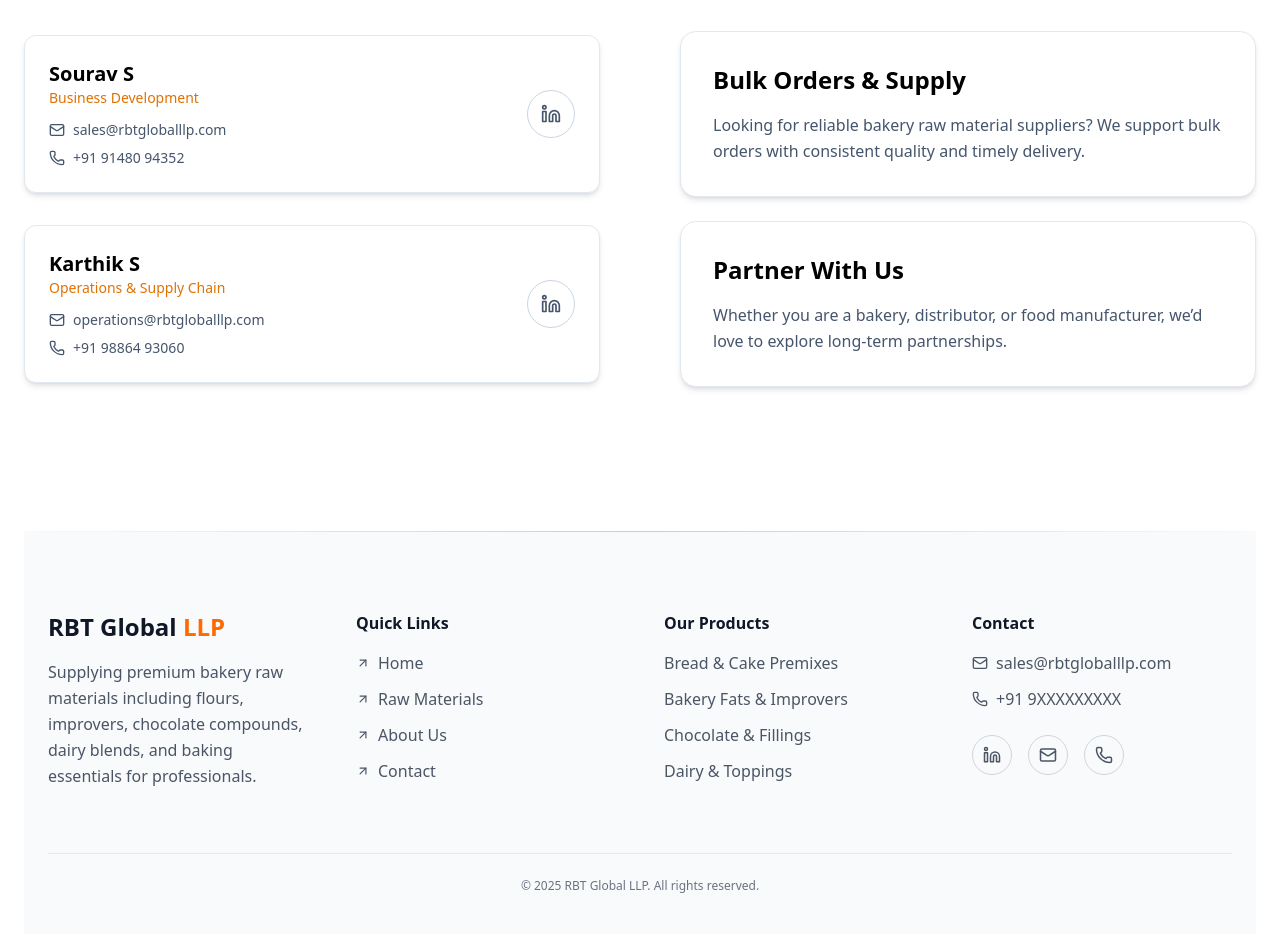
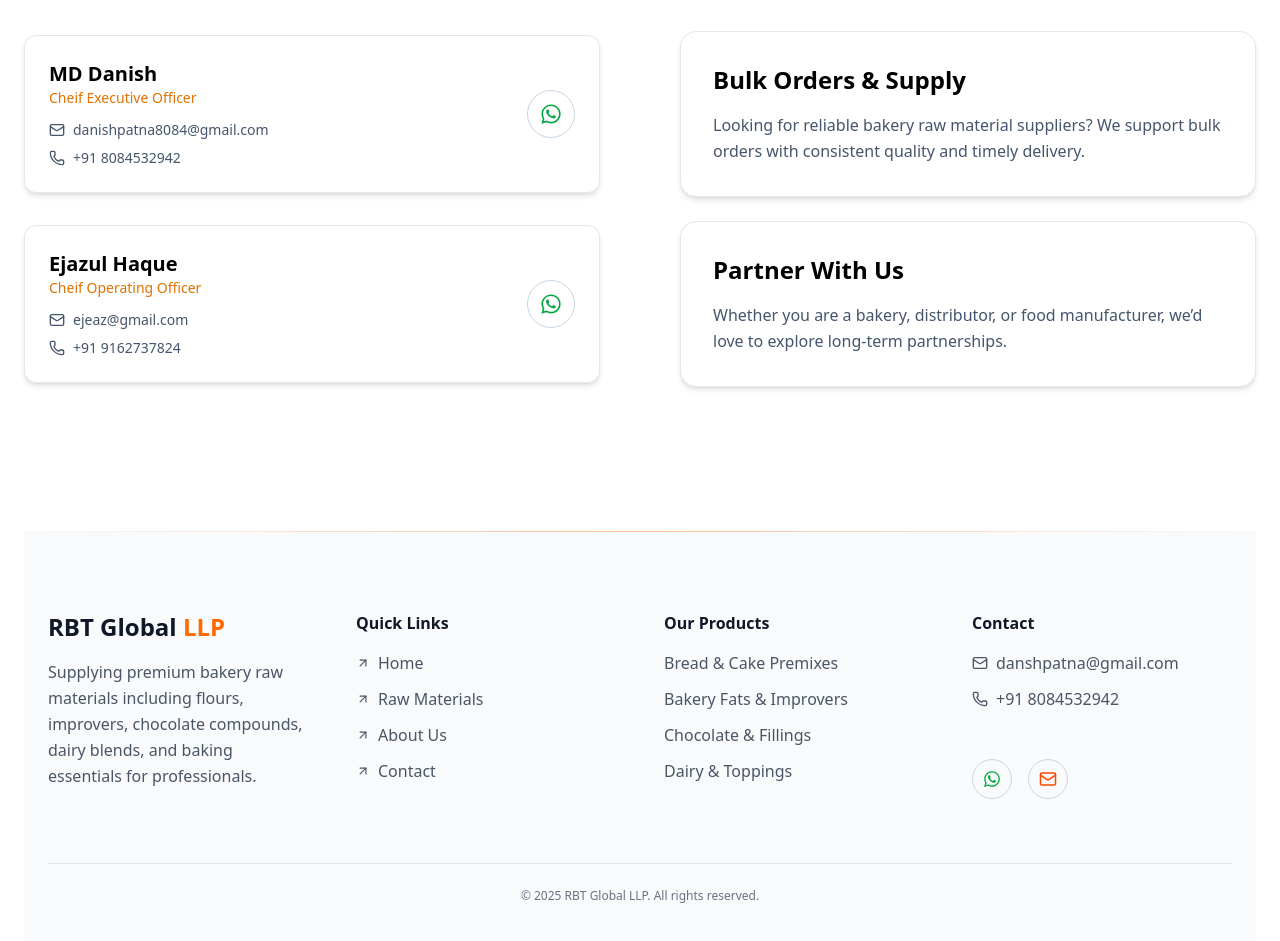
Before and after one commit to rashidgh/RBT_GLOBAL_LLP, a React (Vite) app: page / in a window 1280 px wide. Shown: the part 3240-4181 px from the top of the page. Built offline with nearby package versions, Linux system fonts and the light colour scheme.

Commit message:
chnages made on icon with functionality

```diff
--- a/package.json
+++ b/package.json
@@ -16,6 +16,7 @@
     "lucide-react": "^0.562.0",
     "react": "^19.2.0",
     "react-dom": "^19.2.0",
+    "react-icons": "^5.5.0",
     "react-slick": "^0.31.0",
     "slick-carousel": "^1.8.1",
     "swiper": "^12.0.3",
--- a/src/components/ContactUs.jsx
+++ b/src/components/ContactUs.jsx
@@ -1,24 +1,26 @@
 import { motion } from "framer-motion";
 import { Mail, Phone, Linkedin, MapPin } from "lucide-react";
 import Footer from "./Footer";
+import { FaWhatsapp } from "react-icons/fa";
 
 /* Bakery / Raw Materials Contacts */
 const contacts = [
   {
-    name: "Sourav S",
-    role: "Business Development",
-    email: "sales@rbtgloballlp.com",
-    phone: "+91 91480 94352",
-    linkedin: "#",
+    name: "MD Danish",
+    role: "Cheif Executive Officer",
+    email: "danishpatna8084@gmail.com",
+    phone: "+91 8084532942",
+    whatsapp: "918084532942",
   },
   {
-    name: "Karthik S",
-    role: "Operations & Supply Chain",
-    email: "operations@rbtgloballlp.com",
-    phone: "+91 98864 93060",
-    linkedin: "#",
+    name: "Ejazul Haque",
+    role: "Cheif Operating Officer",
+    email: "ejeaz@gmail.com",
+    phone: "+91 9162737824",
+    whatsapp: "919162737824",
   },
 ];
+
 
 export default function ContactUs({ theme }) {
   const isNight = theme === "night";
@@ -28,8 +30,7 @@
       id="contact"
       className={`
         relative min-h-screen px-6
-        ${
-          isNight
+        ${isNight
           ? "bg-gradient-to-b from-[#1a1208] via-slate-900 to-black text-white"
           : "bg-white"
         }
@@ -73,8 +74,7 @@
               transition={{ type: "spring", stiffness: 200 }}
               className={`
                 group relative flex items-center justify-between gap-6 rounded-xl p-6 transition-all
-                ${
-                  isNight
+                ${isNight
                   ? "bg-white/5 backdrop-blur-md border border-white/10 hover:border-amber-400/50 shadow-lg"
                   : "bg-white border border-slate-200 hover:border-amber-500 shadow-md hover:shadow-xl"
                 }
@@ -87,21 +87,23 @@
                 </h3>
 
                 <p
-                  className={`text-sm mb-3 ${
-                    isNight ? "text-amber-400" : "text-amber-600"
+                  className={`text-sm mb-3 ${isNight ? "text-amber-400" : "text-amber-600"
                     }`}
                 >
                   {person.role}
                 </p>
 
                 <div
-                  className={`flex flex-col gap-2 text-sm ${
-                    isNight ? "text-slate-300" : "text-slate-600"
+                  className={`flex flex-col gap-2 text-sm ${isNight ? "text-slate-300" : "text-slate-600"
                     }`}
                 >
-                  <span className="flex items-center gap-2">
+                  <a
+                    href={`mailto:${person.email}`}
+                    className="flex items-center gap-2 hover:underline"
+                  >
                     <Mail size={16} /> {person.email}
-                  </span>
+                  </a>
+
                   <span className="flex items-center gap-2">
                     <Phone size={16} /> {person.phone}
                   </span>
@@ -110,18 +112,20 @@
 
               {/* RIGHT ICON */}
               <a
-                href={person.linkedin}
+                href={`https://wa.me/${person.whatsapp}`}
+                target="_blank"
+                rel="noopener noreferrer"
                 className={`
     w-12 h-12 rounded-full flex items-center justify-center transition
-                  ${
-                    isNight
-                      ? "border border-slate-700 text-slate-300 hover:border-amber-400 hover:text-amber-400"
-                      : "border border-slate-300 text-slate-600 hover:border-amber-500 hover:text-amber-600"
-                  }
+    ${isNight
+                    ? "border border-slate-700 text-green-400 hover:border-green-400 hover:bg-green-400/10"
+                    : "border border-slate-300 text-green-600 hover:border-green-500 hover:bg-green-100"}
   `}
               >
-                <Linkedin size={20} />
+                <FaWhatsapp size={22} />
               </a>
+
+
             </motion.div>
           ))}
         </motion.div>
@@ -156,8 +160,7 @@
                 whileHover={{ y: -6 }}
                 className={`
                   rounded-2xl p-8 transition-all
-                  ${
-                    isNight
+                  ${isNight
                     ? "bg-white/5 backdrop-blur border border-white/10 shadow-xl"
                     : "bg-white border border-slate-200 shadow-md hover:shadow-lg"
                   }
@@ -167,8 +170,7 @@
                   {item.title}
                 </p>
                 <p
-                  className={`leading-relaxed ${
-                    isNight ? "text-slate-300" : "text-slate-600"
+                  className={`leading-relaxed ${isNight ? "text-slate-300" : "text-slate-600"
                     }`}
                 >
                   {item.text}
--- a/src/components/Footer.jsx
+++ b/src/components/Footer.jsx
@@ -1,5 +1,6 @@
 import { motion } from "framer-motion";
-import { Linkedin, Mail, Phone, ArrowUpRight } from "lucide-react";
+import { Mail, Phone, ArrowUpRight } from "lucide-react";
+import { FaWhatsapp } from "react-icons/fa";
 
 export default function Footer({ theme }) {
   const isNight = theme === "night";
@@ -72,8 +73,7 @@
               <li
                 key={item.id}
                 onClick={() => scrollToSection(item.id)}
-                className={`cursor-pointer flex items-center gap-2 transition-colors duration-300 ${
-                  isNight
+                className={`cursor-pointer flex items-center gap-2 transition-colors duration-300 ${isNight
                   ? "text-gray-300 hover:text-orange-400"
                   : "text-gray-600 hover:text-orange-500"
                   }`}
@@ -114,31 +114,59 @@
             Contact
           </h4>
           <div className={isNight ? "space-y-3 text-gray-300" : "space-y-3 text-gray-600"}>
-            <p className="flex items-center gap-2">
-              <Mail size={16} /> sales@rbtgloballlp.com
-            </p>
-            <p className="flex items-center gap-2">
-              <Phone size={16} /> +91 9XXXXXXXXX
-            </p>
+            <a
+              href="mailto:danshpatna@gmail.com"
+              className="flex items-center gap-2 hover:underline"
+            >
+              <Mail size={16} /> danshpatna@gmail.com
+            </a>
+
+            <a
+              href="tel:+918084532942"
+              className="flex items-center gap-2 hover:underline"
+            >
+              <Phone size={16} /> +91 8084532942
+            </a>
           </div>
+
+
 
           {/* Social Icons */}
           <div className="flex gap-4 mt-6">
-            {[Linkedin, Mail, Phone].map((Icon, idx) => (
+            <div className="flex gap-4 mt-6">
+              {/* WhatsApp */}
               <motion.a
-                key={idx}
                 whileHover={{ scale: 1.15, y: -2 }}
-                href="#"
+                href="https://wa.me/918084532942"
+                target="_blank"
+                rel="noopener noreferrer"
                 className={`
       w-10 h-10 rounded-full flex items-center justify-center border transition-colors duration-300
       ${isNight
-                    ? "border-white/10 text-gray-300 hover:border-orange-400 hover:text-orange-400"
-                    : "border-gray-300 text-gray-600 hover:border-orange-500 hover:text-orange-500"}
+                    ? "border-white/10 text-green-400 hover:border-green-400 hover:bg-green-400/10"
+                    : "border-gray-300 text-green-600 hover:border-green-500 hover:bg-green-100"
+                  }
     `}
               >
-                <Icon size={18} />
+                <FaWhatsapp size={18} />
               </motion.a>
-            ))}
+
+              {/* Email */}
+              <motion.a
+                whileHover={{ scale: 1.15, y: -2 }}
+                href="mailto:danshpatna@gmail.com"
+                className={`
+      w-10 h-10 rounded-full flex items-center justify-center border transition-colors duration-300
+      ${isNight
+                    ? "border-white/10 text-orange-400 hover:border-orange-400"
+                    : "border-gray-300 text-orange-600 hover:border-orange-500"
+                  }
+    `}
+              >
+                <Mail size={18} />
+              </motion.a>
+            </div>
+
           </div>
         </motion.div>
       </div>
@@ -149,8 +177,7 @@
         whileInView={{ opacity: 1 }}
         viewport={{ once: true }}
         transition={{ delay: 0.6 }}
-        className={`relative mt-16 pt-6 text-center text-xs border-t transition-colors duration-300 ${
-          isNight ? "border-white/10 text-gray-400" : "border-gray-200 text-gray-500"
+        className={`relative mt-16 pt-6 text-center text-xs border-t transition-colors duration-300 ${isNight ? "border-white/10 text-gray-400" : "border-gray-200 text-gray-500"
           }`}
       >
         © 2025 RBT Global LLP. All rights reserved.
```
Also changed, not shown: 1 other file (tests, documents, lock files or other folders). Lines whose indentation alone changed are shown as unchanged.
